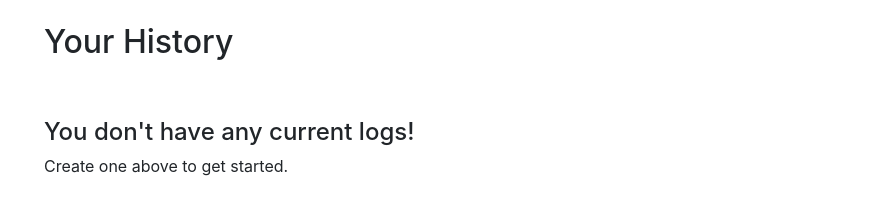
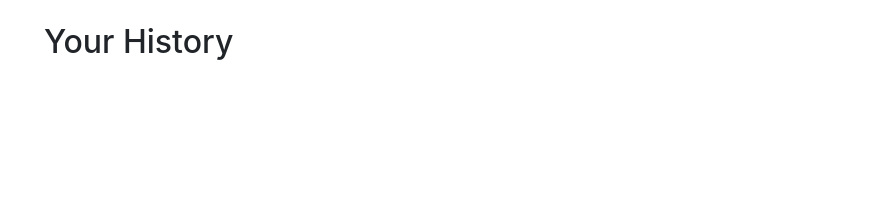
Before and after one commit to generic-team-name/mood-tracker, a React (Create React App) app: page / in a window 1280 px wide. Shown: the part 678-892 px from the top of the page, without its empty margins (56-926 px from the left). Built offline with nearby package versions, Linux system fonts and the light colour scheme.

Commit message:
time trials

```diff
--- a/src/components/Cards.js
+++ b/src/components/Cards.js
@@ -1,15 +1,18 @@
 import React from 'react';
 import { Card } from 'react-bootstrap';
+const monthNames = ["January", "February", "March", "April", "May", "June",
+  "July", "August", "September", "October", "November", "December"
+];
 
 export const Cards = () => {
-    try {
+    // try {
         return (
             <div className="scrollable">
                 {JSON.parse(localStorage.getItem('array')).map(array => {
                     return (
                         <Card bg={array[1]} text='white' style={{ width: '50rem' }}>
                             <Card.Body>
-                                <Card.Title>{array[0]}</Card.Title>
+                                <Card.Title>{monthNames[Date(parseInt(array[0])).prototype.getMonth] + " " + Date(array[0]).prototype.getDay}</Card.Title>
                                 <Card.Text>
                                     {array[2]}
                                 </Card.Text>
@@ -19,14 +22,14 @@ export const Cards = () => {
                 })}
             </div>
         )
-    } catch(err) {
-        return (
-            <div>
-                <br />
-                <br />
-                <h4>You don't have any current logs!</h4>
-                <p>Create one above to get started.</p>
-            </div>
-        )
-    }
+    // } catch(err) {
+    //     return (
+    //         <div>
+    //             <br />
+    //             <br />
+    //             <h4>You don't have any current logs!</h4>
+    //             <p>Create one above to get started.</p>
+    //         </div>
+    //     )
+    // }
 }
--- a/src/components/Form.js
+++ b/src/components/Form.js
@@ -9,9 +9,12 @@ export default class SubmitForm extends Component {
             entry: ''
         };
         try { const test = JSON.parse(localStorage.getItem('array'));
+        test.push('');
+        test.pop('');
         } catch {
             let array = [];
             localStorage.setItem('array', JSON.stringify(array));
+            console.log('reset');
         }
         this.handleChange = this.handleChange.bind(this);
         this.handleSubmit = this.handleSubmit.bind(this);
@@ -32,6 +35,7 @@ export default class SubmitForm extends Component {
         a.unshift([Date.now(), mood, entry]);
         console.log(a);
         localStorage.setItem('array', JSON.stringify(a));
+        window.location.reload();
     }
 
     render() {
```
